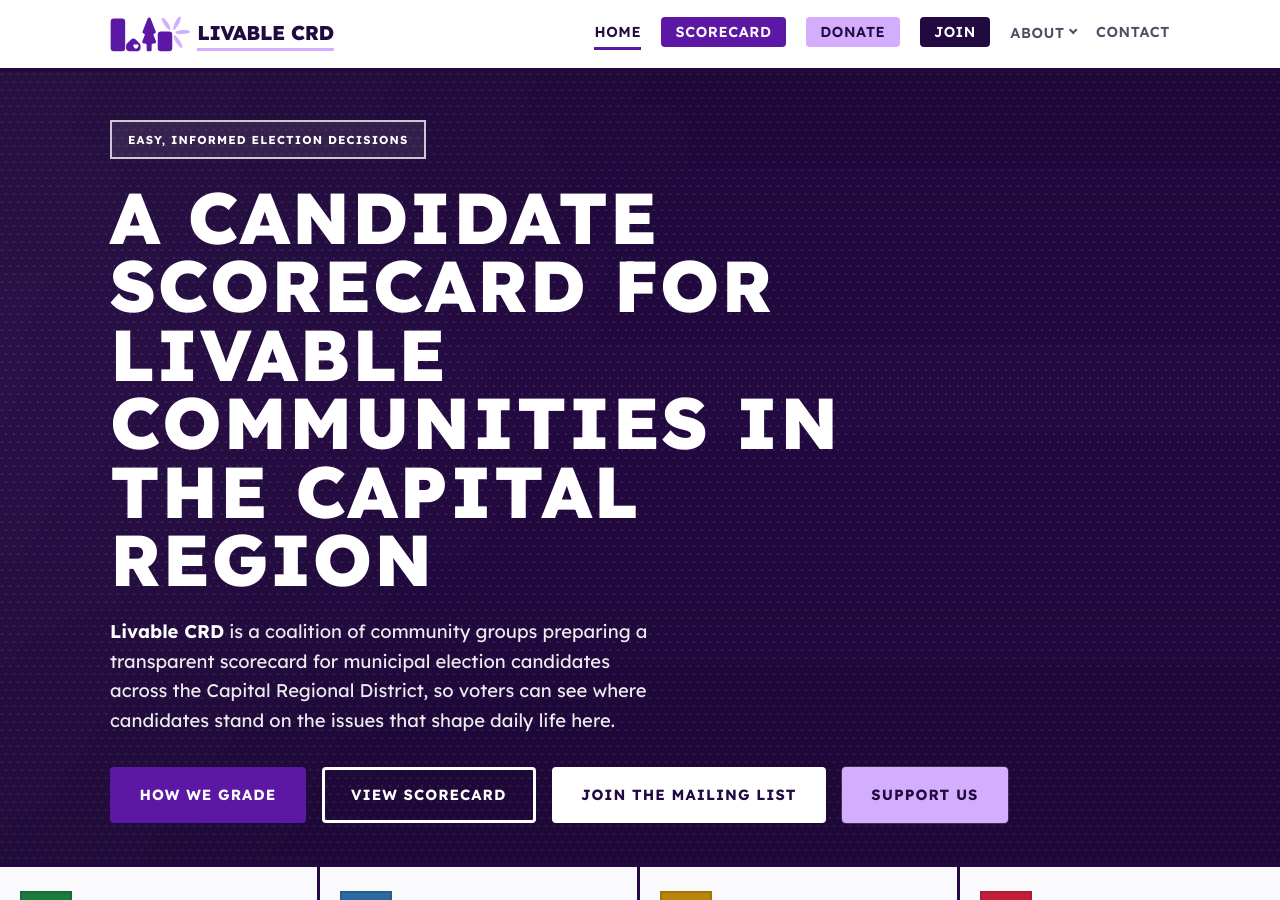
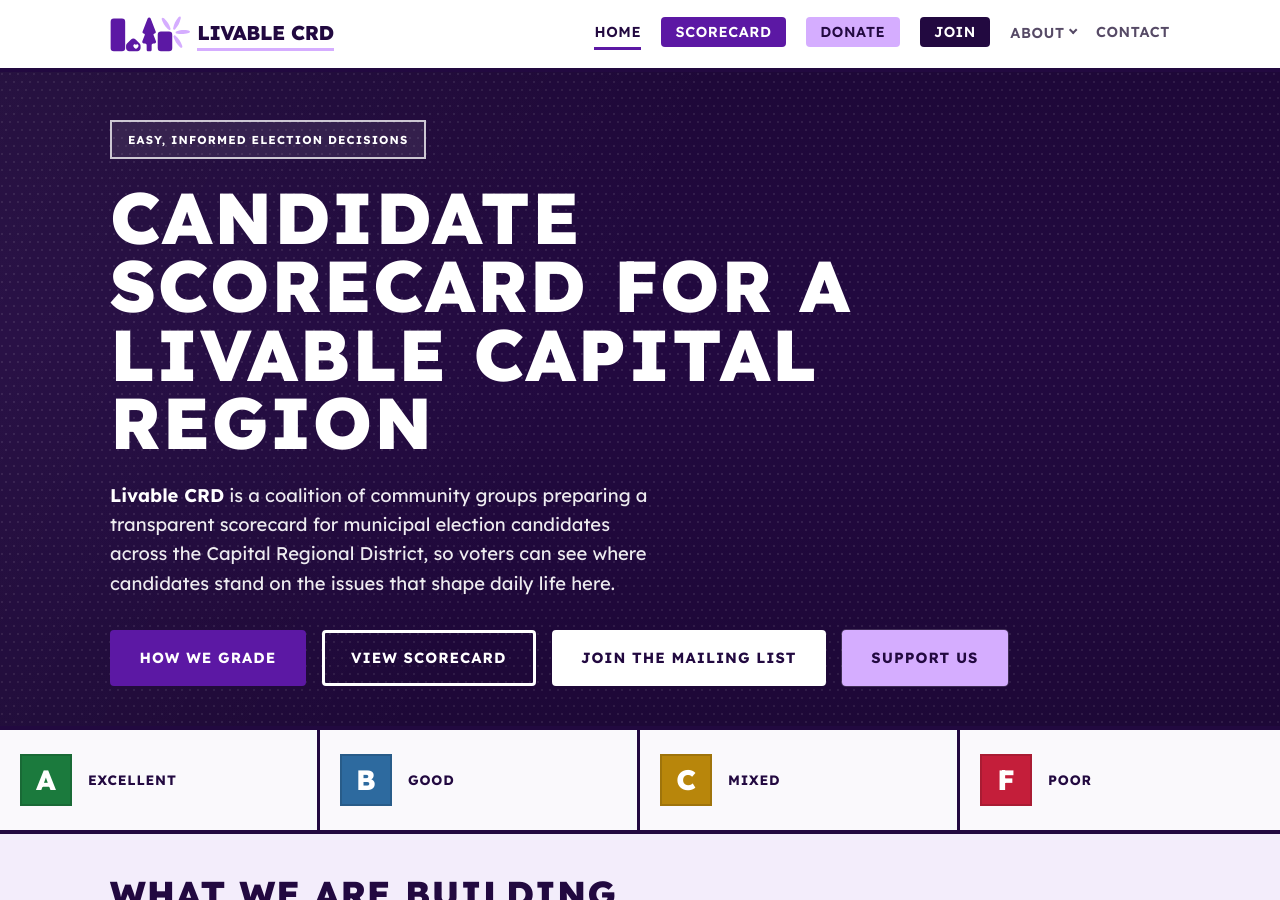
Before and after one commit to LaputanMachines/livable-crd-website, a Jekyll site: the page built from index.md, in a window 1280 px wide and 900 px high. Built offline with Jekyll 4.4.1, drawn with Linux system fonts in a browser that asks for light colours.

Commit message:
copy: shorten homepage hero headline
Co-Authored-By: Claude Opus 5 (1M context) <noreply@anthropic.com>

```diff
--- a/index.md
+++ b/index.md
@@ -11,7 +11,7 @@ description: >-
 <section class="hero hero--home">
   <div class="hero-inner animate-in">
     <p class="badge">Easy, Informed Election Decisions</p>
-    <h1>A candidate scorecard for livable communities in the Capital Region</h1>
+    <h1>Candidate scorecard for a livable capital region</h1>
     <p class="lead">
       <strong>Livable CRD</strong> is a coalition of community groups preparing a
       transparent scorecard for municipal election candidates across the Capital
```
